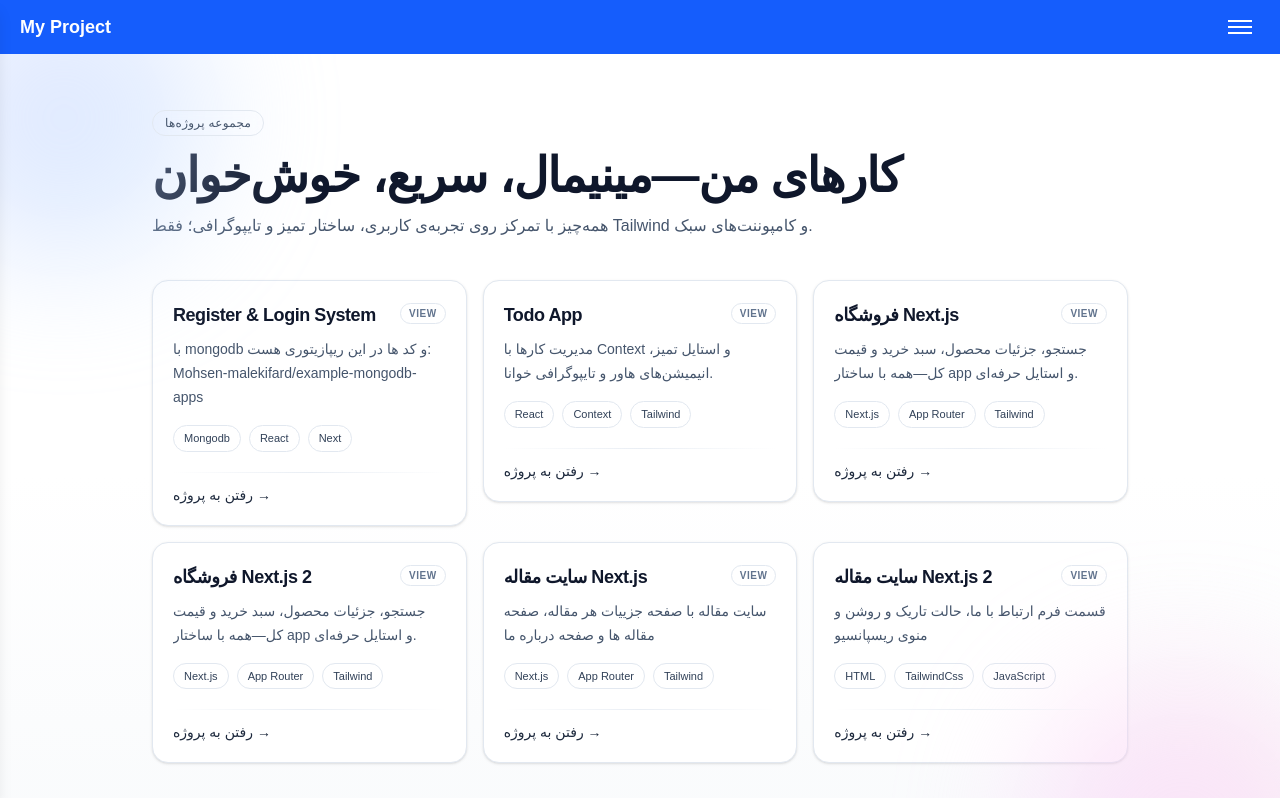
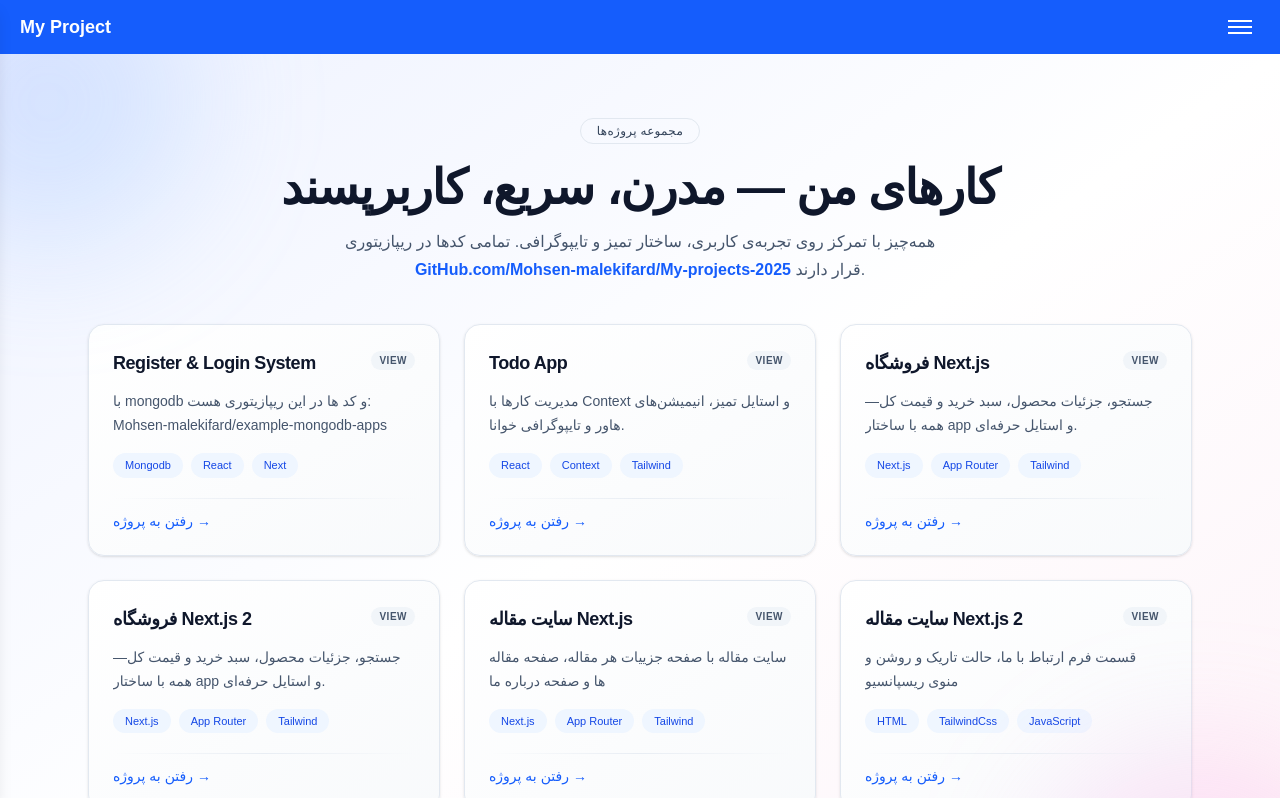
Before and after one commit to Mohsen-malekifard/My-Projects-2025, a Next.js app in the folder my-ap/: page / in a window 1280 px wide. Shown: the top 798 px of the page. Built offline with nearby package versions, Linux system fonts and the light colour scheme.

Commit message:
Update page.js

```diff
--- a/my-ap/app/page.js
+++ b/my-ap/app/page.js
@@ -35,63 +35,72 @@ const projects = [
   {
     href: "/Blog-2",
     title: "سایت مقاله Next.js 2",
-    desc: " قسمت فرم ارتباط با ما، حالت تاریک و روشن و منوی ریسپانسیو",
+    desc: "قسمت فرم ارتباط با ما، حالت تاریک و روشن و منوی ریسپانسیو",
     tags: ["HTML", "TailwindCss", "JavaScript"],
   }
 ];
 
 export default function Home() {
   return (
-    <main className="relative min-h-[calc(100vh-4rem)] overflow-hidden bg-gradient-to-b from-white via-white to-slate-50 dark:from-slate-900 dark:via-slate-900 dark:to-slate-950">
-      {/* پس‌زمینه‌های نرم فقط با فونت/رنگ (بدون تصویر) */}
-      <div className="pointer-events-none absolute -top-20 -left-20 h-72 w-72 rounded-full bg-gradient-to-br from-indigo-200 to-blue-200 blur-3xl opacity-50 dark:from-indigo-500/20 dark:to-blue-500/20" />
-      <div className="pointer-events-none absolute -bottom-24 -right-16 h-80 w-80 rounded-full bg-gradient-to-tr from-fuchsia-200 to-pink-200 blur-3xl opacity-50 dark:from-fuchsia-500/20 dark:to-pink-500/20" />
+    <main className="relative min-h-[calc(100vh-4rem)] overflow-hidden bg-gradient-to-br from-indigo-50 via-white to-pink-50 dark:from-slate-900 dark:via-slate-900 dark:to-slate-950">
+      {/* پس‌زمینه‌های رنگی */}
+      <div className="pointer-events-none absolute -top-24 -left-24 h-72 w-72 rounded-full bg-gradient-to-br from-indigo-300/30 to-blue-300/30 blur-3xl dark:from-indigo-600/20 dark:to-blue-600/20" />
+      <div className="pointer-events-none absolute -bottom-28 -right-20 h-80 w-80 rounded-full bg-gradient-to-tr from-fuchsia-300/30 to-pink-300/30 blur-3xl dark:from-fuchsia-600/20 dark:to-pink-600/20" />
 
-      <section className="mx-auto max-w-5xl px-6 py-14">
+      <section className="mx-auto max-w-6xl px-6 py-16">
         {/* هدر */}
-        <div className="mb-10">
-          <span className="inline-block rounded-full border border-slate-200 px-3 py-1 text-xs font-medium tracking-wide text-slate-600 backdrop-blur-sm dark:border-slate-700 dark:text-slate-300">
+        <div className="mb-10 text-center">
+          <span className="inline-block rounded-full border border-slate-200 px-4 py-1 text-xs font-medium tracking-wide text-slate-700 dark:border-slate-700 dark:text-slate-300">
             مجموعه پروژه‌ها
           </span>
-          <h1 className="mt-4 text-4xl font-extrabold tracking-tight text-slate-900 sm:text-5xl dark:text-white">
-            کارهای من—مینیمال، سریع، خوش‌خوان
+          <h1 className="mt-5 text-4xl font-extrabold tracking-tight text-slate-900 sm:text-5xl dark:text-white">
+            کارهای من — مدرن، سریع، کاربرپسند
           </h1>
-          <p className="mt-3 max-w-2xl text-base leading-7 text-slate-600 dark:text-slate-300">
-            همه‌چیز با تمرکز روی تجربه‌ی کاربری، ساختار تمیز و تایپوگرافی؛ فقط Tailwind و کامپوننت‌های سبک.
+          <p className="mt-4 max-w-2xl mx-auto text-base leading-7 text-slate-600 dark:text-slate-300">
+            همه‌چیز با تمرکز روی تجربه‌ی کاربری، ساختار تمیز و تایپوگرافی.
+            تمامی کدها در ریپازیتوری{" "}
+            <a
+              href="https://github.com/Mohsen-malekifard/My-projects-2025"
+              className="font-semibold text-blue-600 hover:underline dark:text-blue-400"
+              target="_blank"
+            >
+              GitHub.com/Mohsen-malekifard/My-projects-2025
+            </a>{" "}
+            قرار دارند.
           </p>
         </div>
 
         {/* لیست پروژه‌ها */}
-        <ul className="grid gap-4 sm:grid-cols-2 lg:grid-cols-3">
+        <ul className="grid gap-6 sm:grid-cols-2 lg:grid-cols-3">
           {projects.map((p) => (
             <li key={p.href}>
               <Link
                 href={p.href}
-                className="group block rounded-2xl border border-slate-200 bg-white p-5 shadow-sm ring-1 ring-transparent transition-all duration-200 hover:-translate-y-0.5 hover:shadow-md hover:ring-slate-200 focus:outline-none focus:ring-2 focus:ring-blue-500 dark:border-slate-800 dark:bg-slate-900/60 dark:hover:ring-slate-700"
+                className="group block rounded-2xl border border-slate-200 bg-gradient-to-br from-white to-slate-50 p-6 shadow-sm transition-all duration-200 hover:-translate-y-1 hover:shadow-lg hover:border-blue-200 focus:outline-none focus:ring-2 focus:ring-blue-500 dark:from-slate-900/70 dark:to-slate-800/40 dark:border-slate-700 dark:hover:border-slate-600"
               >
                 <div className="flex items-start justify-between">
-                  <h3 className="text-lg font-semibold tracking-tight text-slate-900 group-hover:text-slate-950 dark:text-white">
+                  <h3 className="text-lg font-semibold tracking-tight text-slate-900 group-hover:text-blue-600 dark:text-white dark:group-hover:text-blue-400">
                     {p.title}
                   </h3>
-                  <span className="mt-0.5 inline-block rounded-full border border-slate-200 px-2 py-0.5 text-[10px] font-semibold uppercase tracking-wider text-slate-500 dark:border-slate-700 dark:text-slate-400">
+                  <span className="mt-0.5 inline-block rounded-full bg-slate-100 px-2 py-0.5 text-[10px] font-semibold uppercase tracking-wider text-slate-600 dark:bg-slate-800 dark:text-slate-400">
                     View
                   </span>
                 </div>
-                <p className="mt-2 line-clamp-3 text-sm leading-6 text-slate-600 dark:text-slate-300">
+                <p className="mt-3 line-clamp-3 text-sm leading-6 text-slate-600 dark:text-slate-300">
                   {p.desc}
                 </p>
                 <div className="mt-4 flex flex-wrap gap-2">
                   {p.tags.map((t) => (
                     <span
                       key={t}
-                      className="rounded-full border border-slate-200 px-2.5 py-1 text-[11px] font-medium text-slate-700 transition group-hover:border-slate-300 dark:border-slate-700 dark:text-slate-300"
+                      className="rounded-full bg-blue-50 px-3 py-1 text-[11px] font-medium text-blue-700 dark:bg-blue-900/40 dark:text-blue-300"
                     >
                       {t}
                     </span>
                   ))}
                 </div>
                 <div className="mt-5 h-px w-full bg-gradient-to-r from-transparent via-slate-200 to-transparent opacity-75 dark:via-slate-700" />
-                <div className="mt-3 text-sm font-medium text-slate-800 underline-offset-4 group-hover:underline dark:text-slate-200">
+                <div className="mt-3 text-sm font-medium text-blue-600 underline-offset-4 group-hover:underline dark:text-blue-400">
                   رفتن به پروژه →
                 </div>
               </Link>
@@ -99,8 +108,8 @@ export default function Home() {
           ))}
         </ul>
 
-        {/* فوتر کوچک */}
-        <footer className="mt-12 flex items-center justify-between text-xs text-slate-500 dark:text-slate-400">
+        {/* فوتر */}
+        <footer className="mt-14 flex items-center justify-between text-xs text-slate-500 dark:text-slate-400">
           <div className="tracking-wide">
             ساخته‌شده با <span className="font-semibold">Next.js</span> و{" "}
             <span className="font-semibold">TailwindCSS</span>
```
